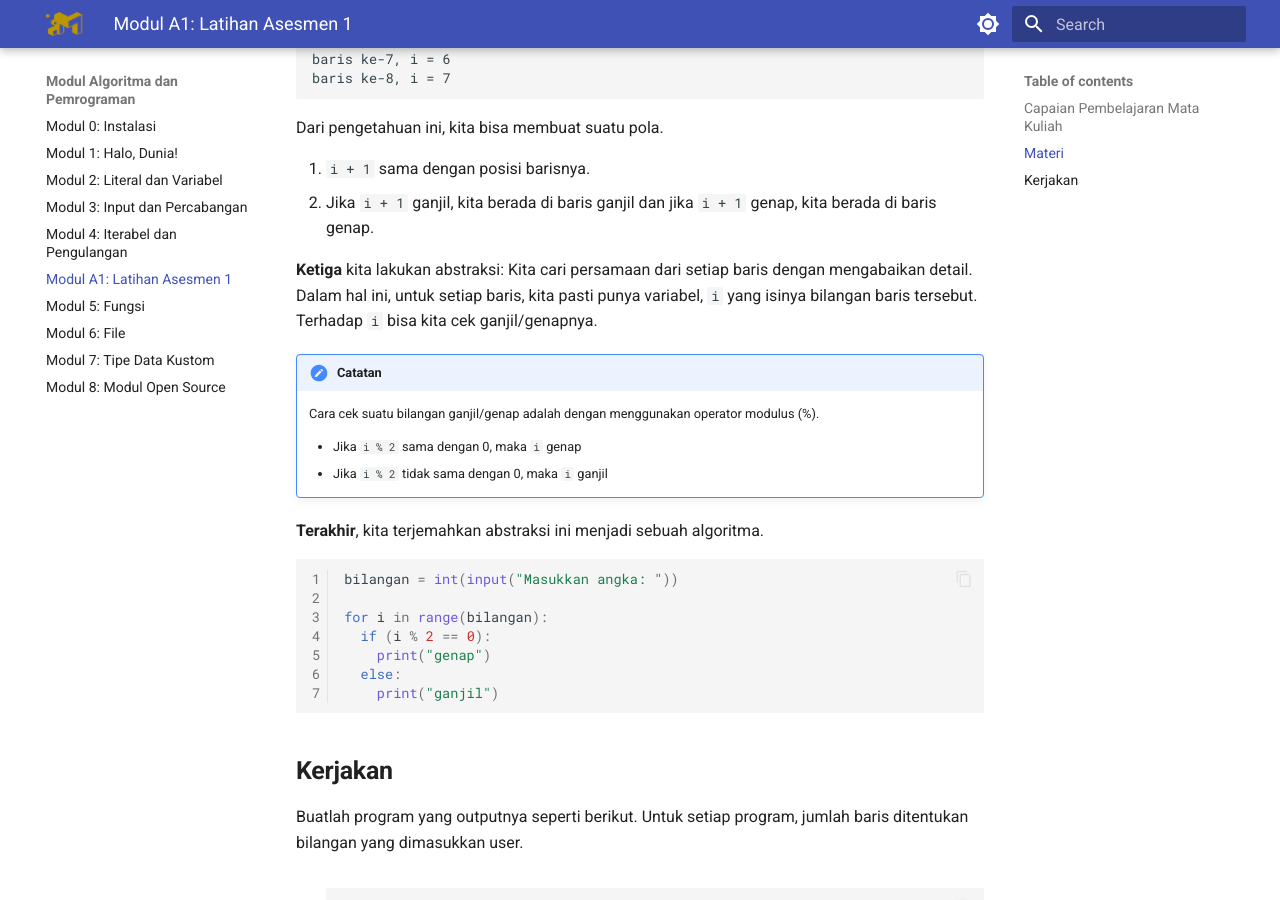
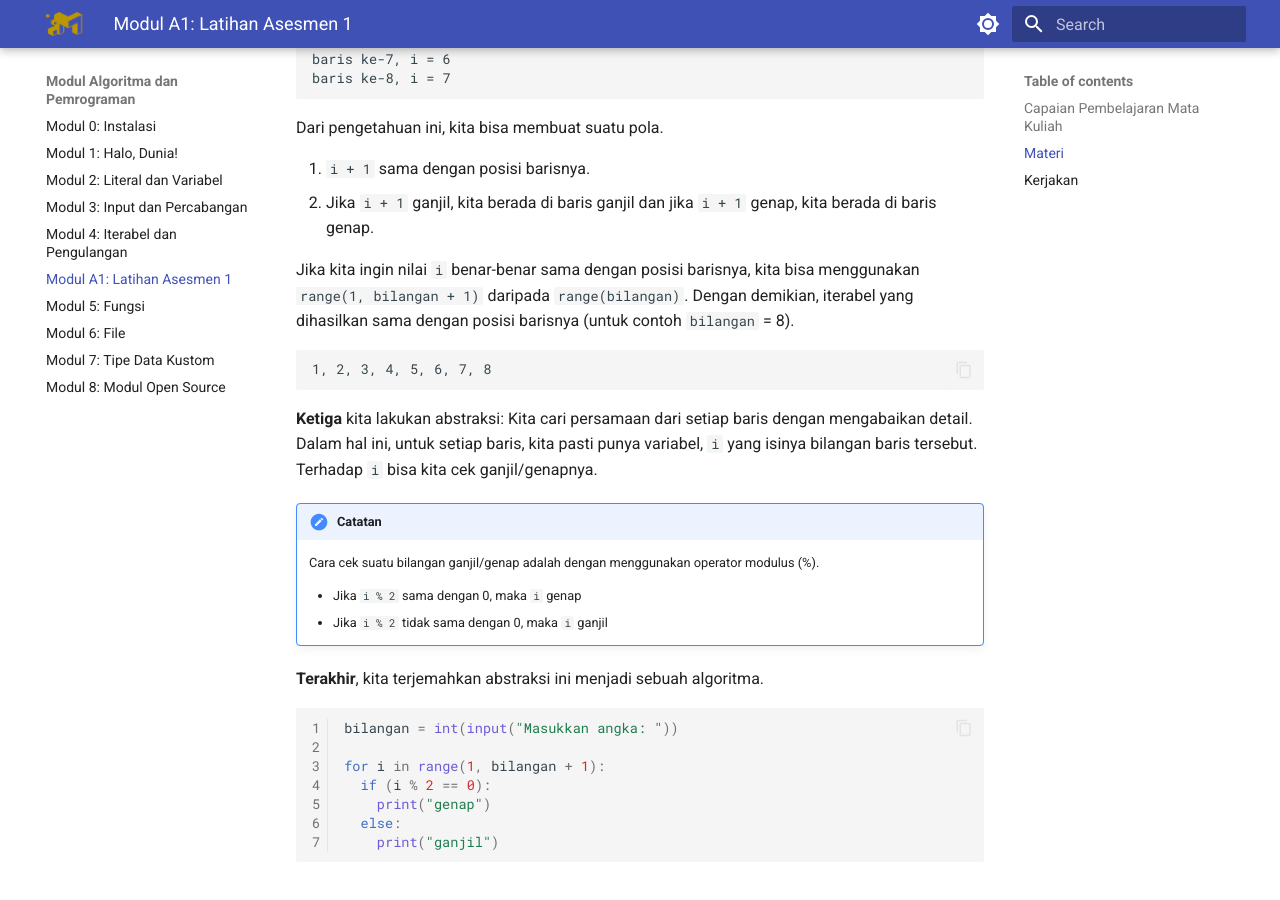
Before and after one commit to ismailrusli/modul_alpro, an MkDocs documentation site: the page built from docs/algoritma1.md, in a window 1280 px wide and 900 px high, scrolled down 1754 px. Built offline with MkDocs 1.6.1 and Material for MkDocs 9.7.7, drawn with Linux system fonts in a browser that asks for light colours; some of the changed text lies outside the part shown.

Commit message:
perbaikan algoritma dan juga soal

````diff
--- a/docs/algoritma1.md
+++ b/docs/algoritma1.md
@@ -89,6 +89,15 @@
 1. Jika `i + 1` ganjil, kita berada di baris ganjil
   dan jika `i + 1` genap, kita berada di baris genap.
 
+Jika kita ingin nilai `i` benar-benar sama dengan posisi barisnya,
+kita bisa menggunakan `range(1, bilangan + 1)` daripada `range(bilangan)`.
+Dengan demikian, iterabel yang dihasilkan sama dengan posisi barisnya
+(untuk contoh `bilangan` = 8).
+
+```
+1, 2, 3, 4, 5, 6, 7, 8
+```
+
 **Ketiga** kita lakukan abstraksi:
 Kita cari persamaan dari setiap baris dengan mengabaikan detail.
 Dalam hal ini, untuk setiap baris, kita pasti punya variabel, `i` yang isinya
@@ -106,7 +115,7 @@
 ```python linenums="1"
 bilangan = int(input("Masukkan angka: "))
 
-for i in range(bilangan):
+for i in range(1, bilangan + 1):
   if (i % 2 == 0):
     print("genap")
   else:
@@ -233,19 +242,18 @@
   # Jika user input angka ganjil,
   # program mencetak 5 baris berikut
   1 ganjil
-  2 ganjil
   3 ganjil
-  4 ganjil
   5 ganjil
+  7 ganjil
+  9 ganjil
 
   # Jika user input angka genap,
-  # program mencetak 6 baris berikut
-  1 genap
+  # program mencetak 5 baris berikut
   2 genap
-  3 genap
   4 genap
-  5 genap
   6 genap
+  8 genap
+  10 genap
   ```
 
 1.
````
